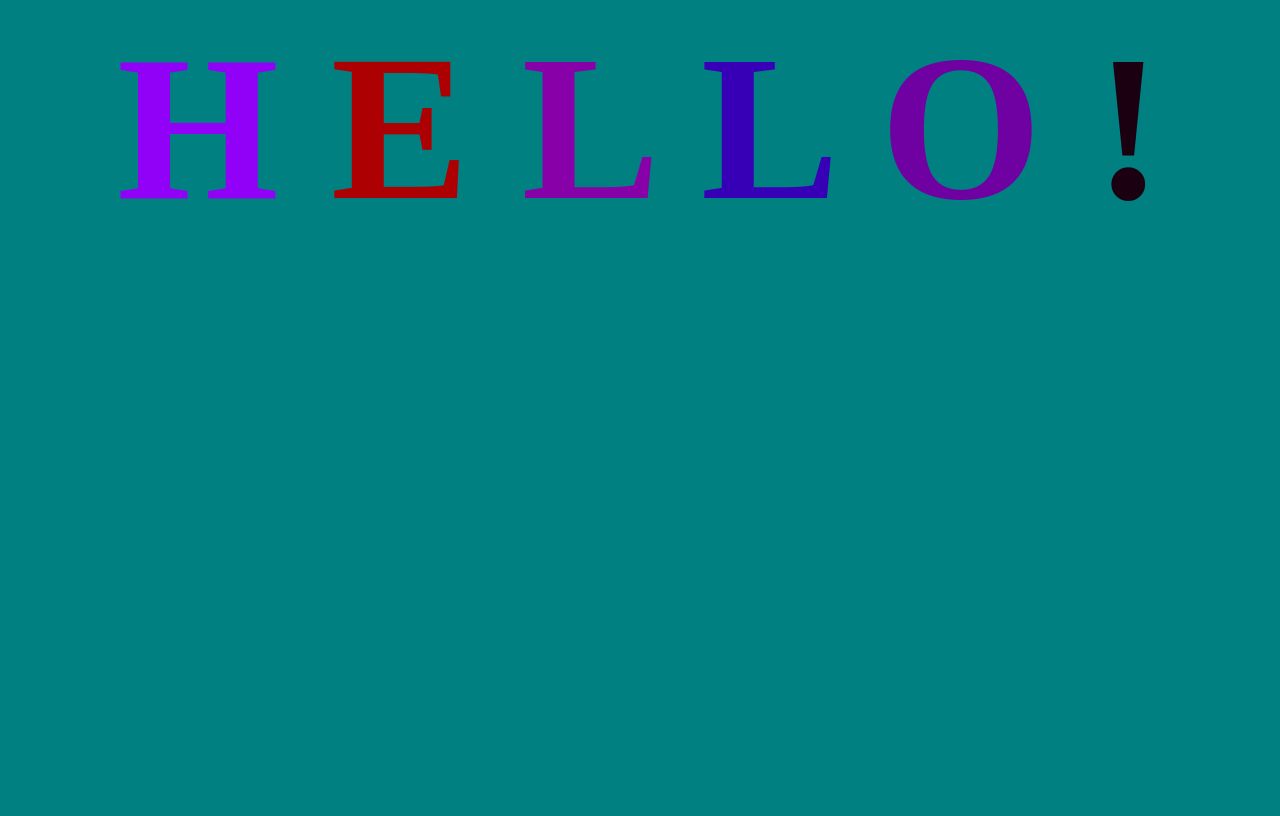
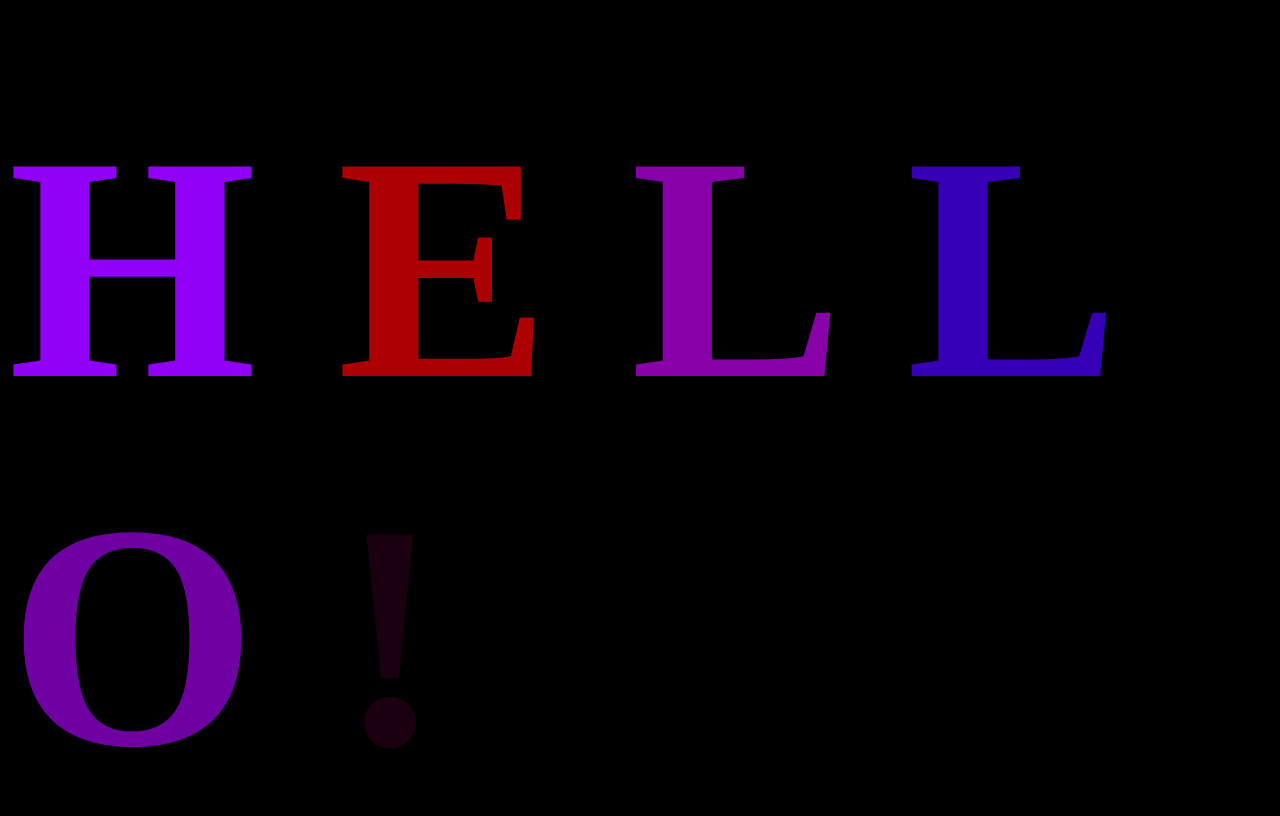
Before and after one commit to Marg0tRichaud/AnimatedTextGitDemo, a plain HTML site: page helloRandomColors.html in a window 1280 px wide. Shown: the part 138-954 px from the top of the page. Before the commit the page ends 800 px from the top, so only its background shows below. Drawn offline with Linux system fonts and the light colour scheme.

Commit message:
changed bg to black and font size to 20
q
qq
q
q
q

```diff
--- a/helloRandomColors.css
+++ b/helloRandomColors.css
@@ -3,10 +3,10 @@ body {
 	justify-content: center;
 	align-items: center;
 	height: auto;
-	background-color: teal;
+	background-color: black;
 }
 h1 {
-	font-size: 13rem;
+	font-size: 20rem;
 }
 
 .letter {
```
